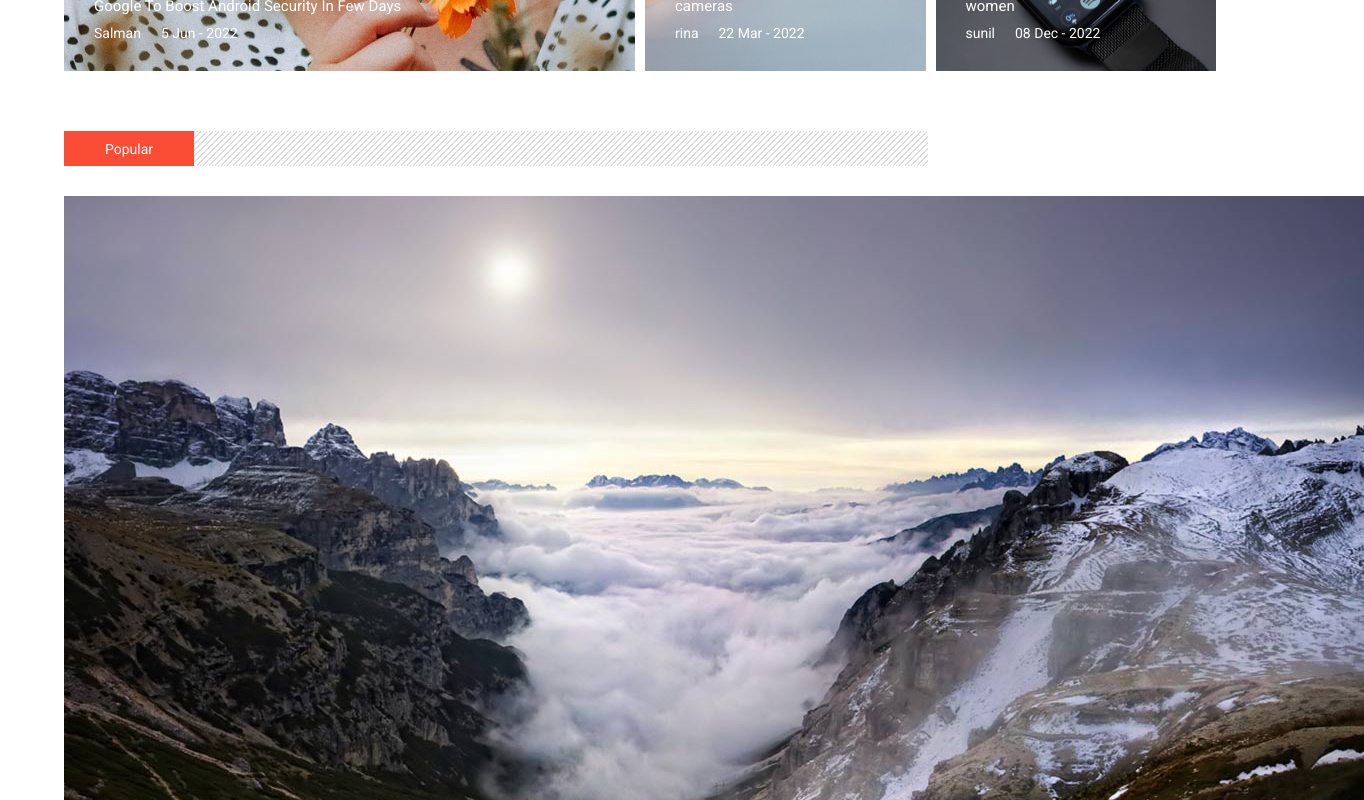
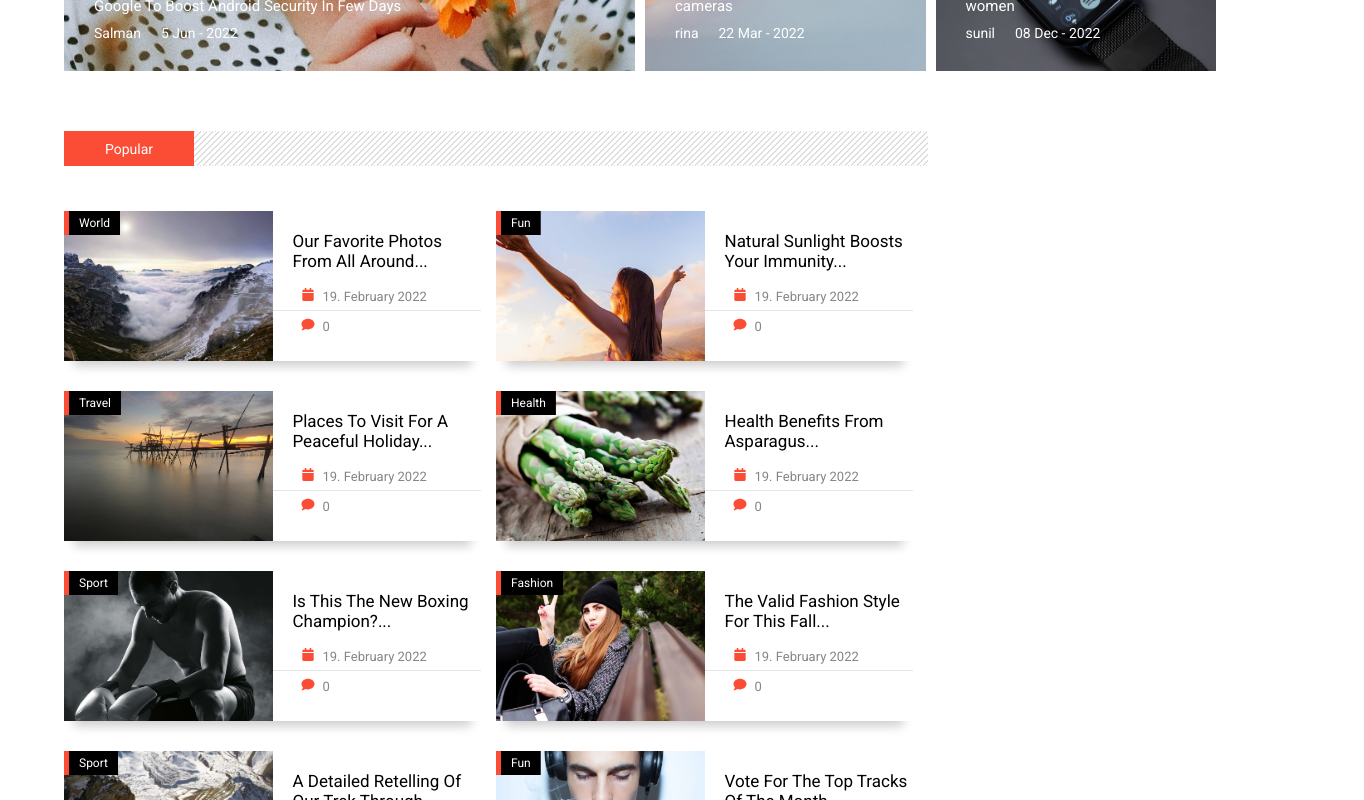
Before and after one commit to Rukunuljoy/news-portal, a React (Vite) app: page / in a window 1280 px wide. Shown: the part 680-1480 px from the top of the page, 1364 px wide, since content can reach past the window. Built offline with nearby package versions, Linux system fonts and the light colour scheme; the HTML template or start-up script is replaced by a standard one.

Commit message:
popular is complete

```diff
--- a/package.json
+++ b/package.json
@@ -16,7 +16,8 @@
     "react-icon": "^1.0.0",
     "react-icons": "^4.11.0",
     "react-router-dom": "^6.16.0",
-    "react-slick": "^0.29.0"
+    "react-slick": "^0.29.0",
+    "slick-carousel": "^1.8.1"
   },
   "devDependencies": {
     "@types/react": "^18.2.15",
--- a/src/components/home/mainContent/popular/Polpular.jsx
+++ b/src/components/home/mainContent/popular/Polpular.jsx
@@ -1,42 +1,69 @@
-import { popular } from '../../../../../fakeData';
-import Heading from '../../../common/Heading/Heading';
-import './Popular.css'
-import {FaCalendar, FaComment} from 'react-icons/fa'
+import Slider from "react-slick";
+import { popular } from "../../../../../fakeData";
+import Heading from "../../../common/Heading/Heading";
+import "./Popular.css";
+import { FaCalendar, FaComment } from "react-icons/fa";
+import "slick-carousel/slick/slick.css";
+import "slick-carousel/slick/slick-theme.css";
 
 const Polpular = () => {
+    const settings = {
+        className: "center",
+        centerMode: false,
+        infinite: true,
+        centerPadding: "0",
+        slidesToShow: 2,
+        speed: 500,
+        rows: 4,
+        slidesPerRow: 1,
+        responsive: [
+          {
+            breakpoint: 800,
+            settings: {
+              slidesToShow: 1,
+              slidesToScroll: 1,
+              rows: 4,
+            },
+          },
+        ],
+      }
   return (
+    <>
        <section className='popular'>
-            <Heading title="Popular"/>
-            {
-                popular.map((val)=>{
+        <Heading title='Popular' />
+        <div className='content'>
+          <Slider {...settings}>
+            {popular.map((val) => {
               return (
-                    <div key={val.id} className="items">
-                        <div className="box shadow">
-                            <div className="images row">
-                                <div className="img">
-                                    <img src={val.cover} alt="" />
+                <div key={val.id} className='items'>
+                  <div className='box shadow'>
+                    <div className='images row'>
+                      <div className='img'>
+                        <img src={val.cover} alt='' />
                       </div>
-                                <div className="category category1">
+                      <div className='category category1'>
                         <span>{val.category}</span>
                       </div>
                     </div>
-                            <div className="text ro">
-                                <h1 className="title">{val.title.slice(0,40)}...</h1>
-                                <div className="date">
-                                    <FaCalendar/>
-                                    <label htmlFor="">{val.date}</label>
+                    <div className='text row'>
+                      <h1 className='title'>{val.title.slice(0, 40)}...</h1>
+                      <div className='date'>
+                        <FaCalendar className="calender"/>
+                        <label>{val.date}</label>
                       </div>
-                                <div className="comment">
-                                    <FaComment/>
-                                    <label htmlFor="">{val.date}</label>
+                      <div className='comment'>
+                        <FaComment className="calender"/>
+                        <label>{val.comments}</label>
                       </div>
                     </div>
                   </div>
                 </div>
               )
-        })
-    }
+            })}
+          </Slider>
+        </div>
       </section>
+    </>
   );
 };
 
--- a/src/components/home/mainContent/popular/Popular.css
+++ b/src/components/home/mainContent/popular/Popular.css
@@ -1,3 +1,86 @@
 .row{
     width: 50%;
 }
+.popular .box {
+    background-color: #fff;
+    display: flex;
+    position: relative;
+    margin: 15px 15px 15px 0;
+  }
+  .popular .images {
+    position: relative;
+    height: 150px;
+  }
+  .popular img {
+    width: 100%;
+    height: 150px;
+    object-fit: cover;
+  }
+  .popular .text h1 {
+    padding: 20px 0 0 20px;
+    margin: 0;
+  }
+  .popular .date {
+    margin-top: 15px;
+    padding: 0 0 0 20px;
+  }
+
+  .popular .comment {
+    border-top: 1px solid rgba(0, 0, 0, 0.1);
+    padding: 5px 0 0 20px;
+    margin-top: 5px;
+  }
+  .row {
+    width: 50%;
+  }
+  .images {
+    position: relative;
+  }
+  .category1 {
+    position: absolute;
+    top: 0;
+    left: 0;
+    border-left: 5px solid #fb4c35;
+    width: auto;
+    display: block;
+    background: linear-gradient(to right, #fb4c35 50%, black 50%);
+    background-size: 200% 100%;
+    background-position: right bottom;
+    transition: all 0.5s ease-out;
+    cursor: pointer;
+  }
+  .category1 span {
+    color: #fff;
+    text-transform: capitalize;
+    letter-spacing: 0;
+  }
+  .category1:hover {
+    background-position: left bottom;
+  }
+  .category1 span:hover {
+    color: #fff;
+  }
+  .title {
+    font-weight: 500;
+    font-size: 17px;
+    margin-bottom: 15px;
+  }
+  .comment .calender,
+  .date .calender {
+    width: 30px;
+    color: #fb4c35;
+    font-size: 13px;
+  }
+
+  .comment label,
+  .date label {
+    font-size: 13px;
+    color: #868585;
+  }
+  .desc {
+    font-size: 13px;
+    margin: 10px 0;
+  }
+  .shadow {
+    box-shadow: rgba(0, 0, 0, 0.2) 0px 15px 10px -10px;
+  }
```
Also changed, not shown: 1 other file (tests, documents, lock files or other folders). Lines whose indentation alone changed are shown as unchanged.
